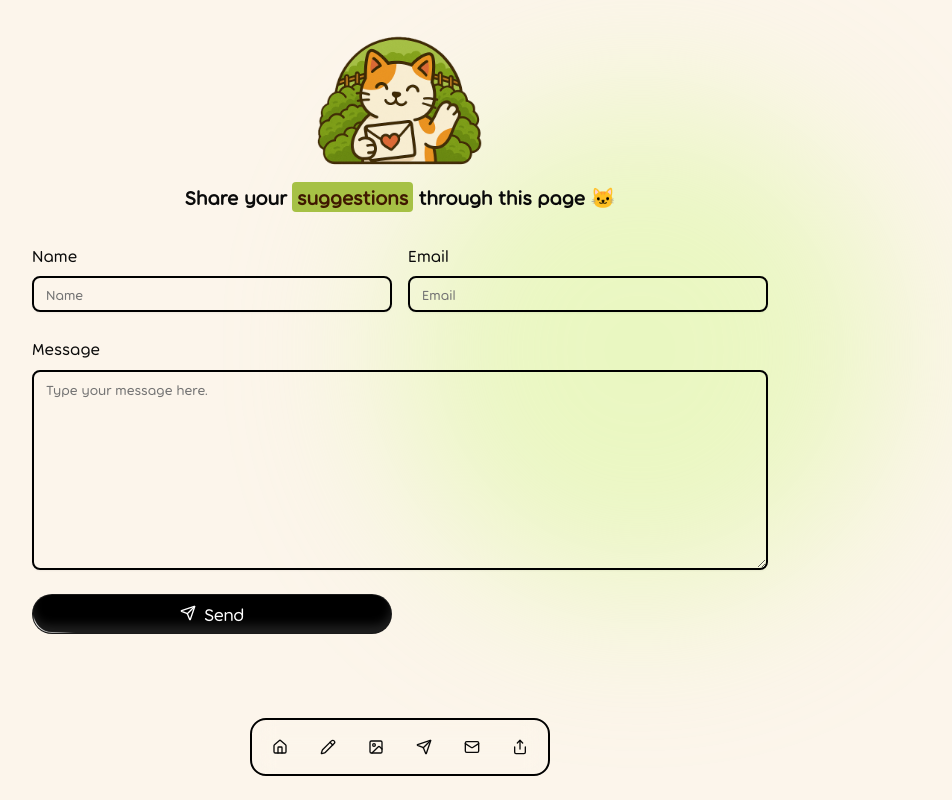
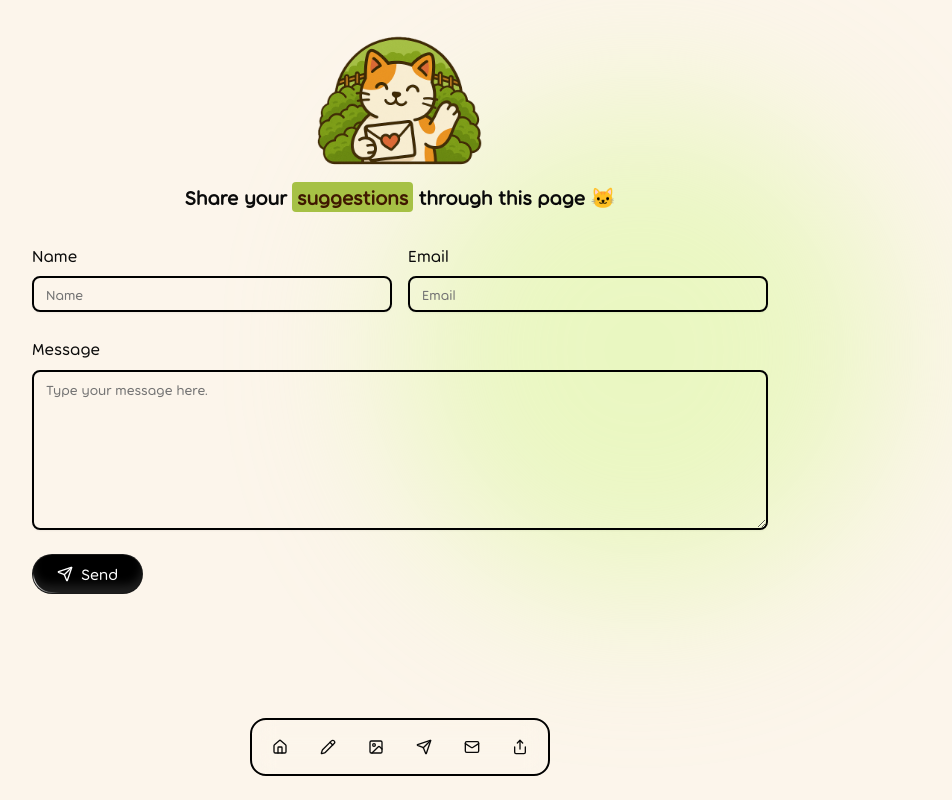
Before and after one commit to JiaLe0709/JiaLe0709, a Next.js app: page /msg in a window 1280 px wide. Shown: the whole page, without its empty margins (240-1192 px from the left). Built offline with nearby package versions, Linux system fonts and the light colour scheme.

Commit message:
Complete the contact ui

```diff
--- a/components/magicui/docks.js
+++ b/components/magicui/docks.js
@@ -38,7 +38,7 @@ const DATA = {
 
 export default function Docks() {
     return (
-        <div className="flex flex-col items-center justify-center">
+        <div className="sticky bottom-6 items-center justify-center">
             <TooltipProvider>
                 <Dock direction="middle">
                     {DATA.navbar.map(item => (
--- a/layouts/globals.jsx
+++ b/layouts/globals.jsx
@@ -15,7 +15,7 @@ export default function Layout({children, title}) {
                 <main className={'flex-grow'}>
                     {children}
                 </main>
-                <footer className="sticky bottom-6">
+                <footer>
                     <Docks/>
                 </footer>
             </div>
--- a/pages/msg.js
+++ b/pages/msg.js
@@ -44,7 +44,7 @@ const Message = () => {
     return (
         <>
             <Layout>
-                <Toaster richColors={true} position={'top-center'} />
+                <Toaster richColors={true} position={'top-center'}/>
                 <div
                     className={`max-w-screen-md flex flex-col mx-auto p-4 pt-8`}
                 >
@@ -52,16 +52,18 @@ const Message = () => {
                         <Image src={'/letters.png'} alt={'Jia Le @ Letters Cat'} width={170} height={150}/>
                         <h3 className={'text-xl text-center font-extrabold'}>
                             {"Share your "}
-                            <code className="bg-[#A6C145] relative rounded px-[0.3rem] py-[0.2rem] font-semibold"><span className={' text-[#3F1800]'}>suggestions</span></code>
+                            <code className="bg-[#A6C145] relative rounded px-[0.3rem] py-[0.2rem] font-semibold"><span
+                                className={' text-[#3F1800]'}>suggestions</span></code>
                             {" through this page 🐱"}
                         </h3>
                     </div>
                 </div>
                 <form
+                    className='max-w-screen-md mx-auto  space-y-2'
                     autoComplete="off"
-                    className='max-w-screen-md grid sm:grid-cols-2 gap-4 mx-auto p-4 space-y-2'
                     onSubmit={sentMessage}
                 >
+                    <div className='max-w-screen-md grid sm:grid-cols-2 gap-4 mx-auto p-4 space-y-2'>
                         <div className={'space-y-2 '}>
                             <Label htmlFor='name' className={'text-[17px] '}>Name</Label>
                             <Input required id='name' name='name' type="text" placeholder="Name"/>
@@ -72,13 +74,16 @@ const Message = () => {
                         </div>
                         <div className='sm:col-span-2 space-y-2'>
                             <Label htmlFor='message' className={'text-[17px] '}>Message</Label>
-                        <Textarea required className='h-50' id='message' name='message'
+                            <Textarea required className='h-40' id='message' name='message'
                                       placeholder="Type your message here."/>
                         </div>
-                    <ShimmerButton type="submit" className={'h-10'} disabled={loading}>
+                    </div>
+
+                    <ShimmerButton type="submit" className={'h-10 ml-4'} disabled={loading}>
                         <span
-                            className="flex whitespace-pre-wrap text-center text-sm font-medium leading-none tracking-tight text-white dark:from-white dark:to-slate-900/10 lg:text-lg">
-                            {loading ? <Loader2Icon className={'w-4 h-4 mr-2 animate-spin'} /> : <Send className={'w-4 h-4 mr-2'} />}
+                            className="flex items-center justify-center space-x-2 text-white transition-all duration-300 ease-in-out hover:text-neutral-600 dark:text-neutral-400">
+                            {loading ? <Loader2Icon className={'w-4 h-4 mr-2 animate-spin'}/> :
+                                <Send className={'w-4 h-4 mr-2'}/>}
                             Send
                         </span>
                     </ShimmerButton>
```
Lines whose indentation alone changed are shown as unchanged.
